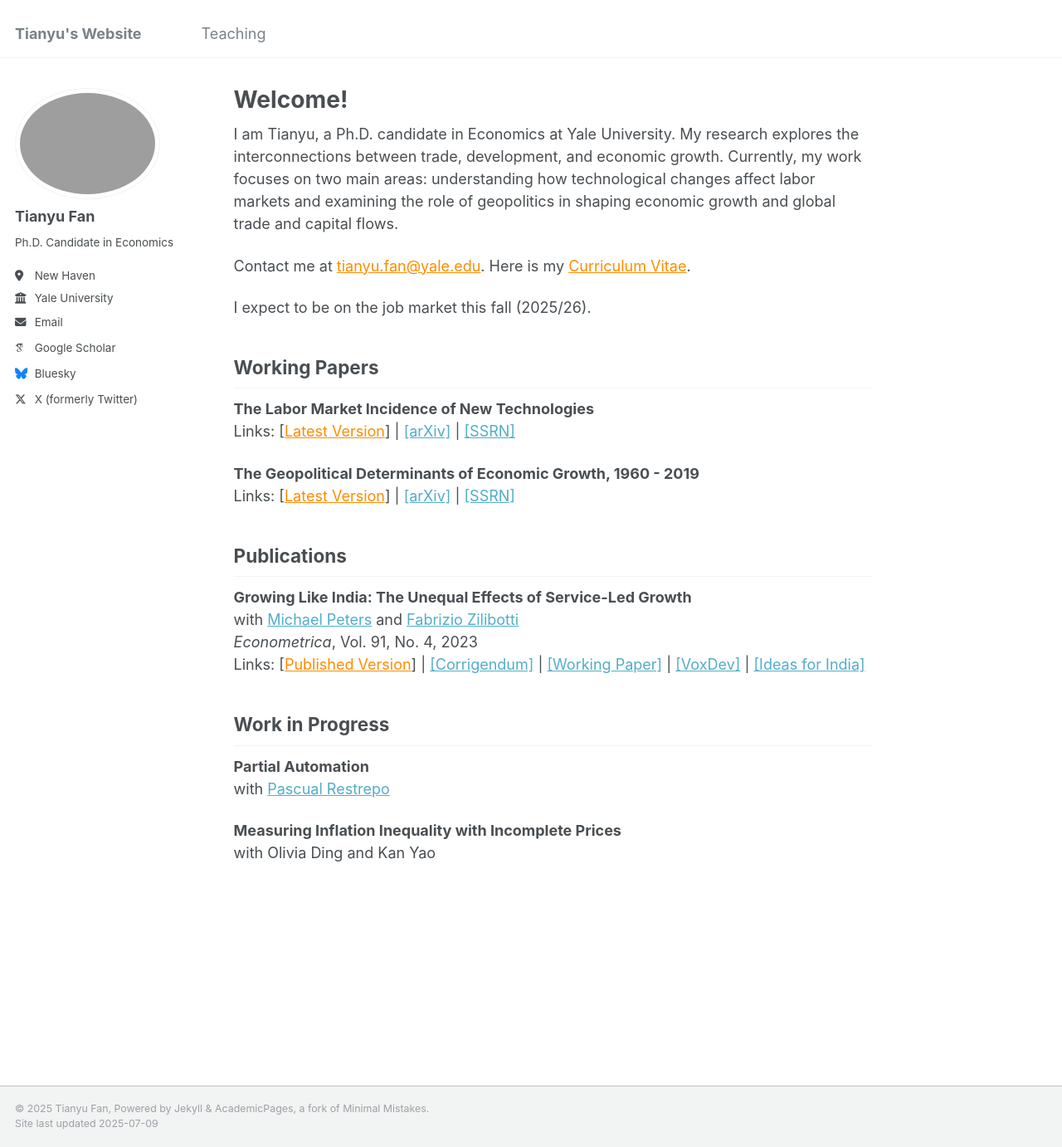
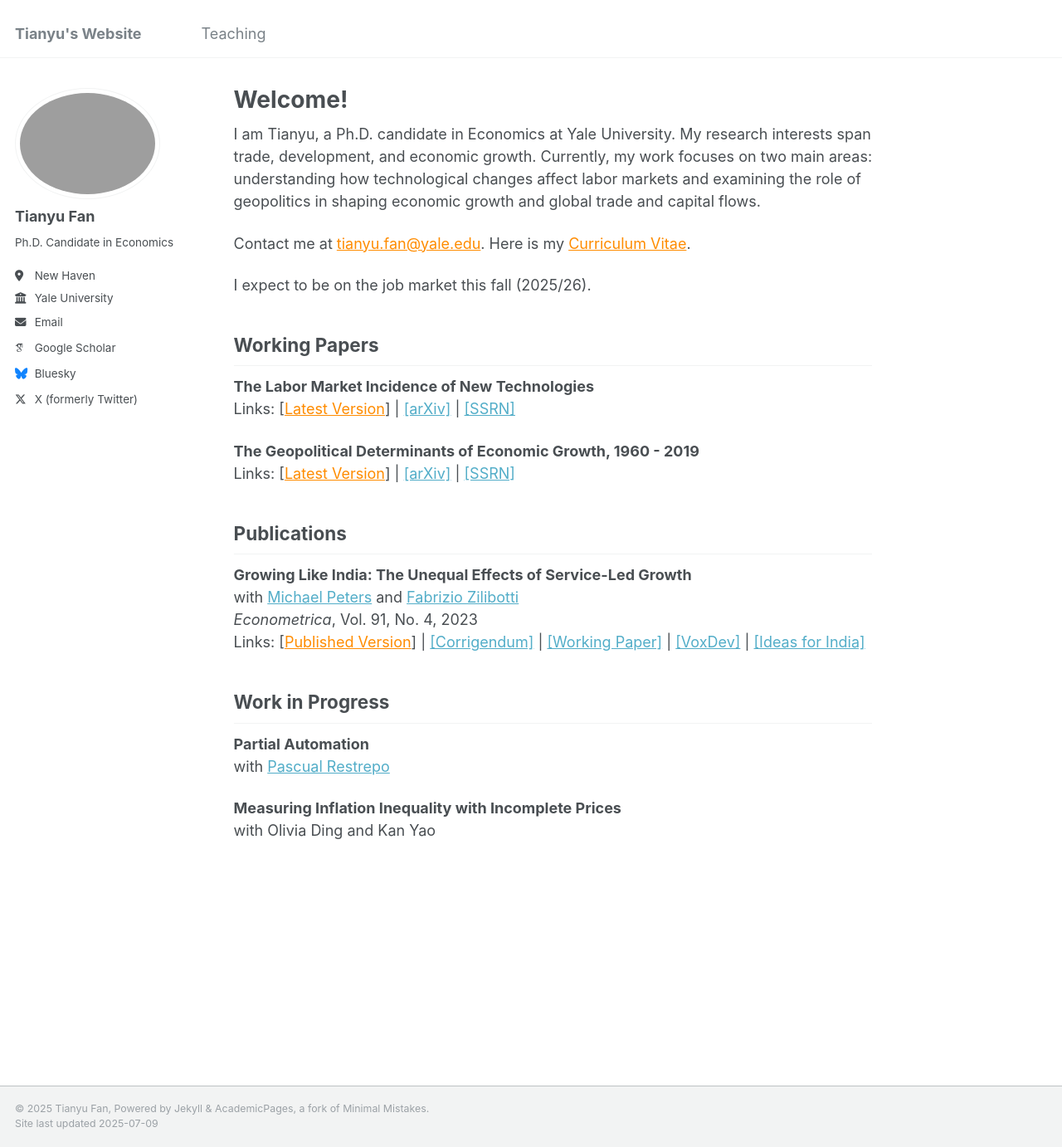
Before and after one commit to tianyufan-econ/tianyufan-econ.github.io, a Jekyll site: the page built from _pages/about.md, in a window 1280 px wide and 1382 px high. Shown: the whole window at 83% size. Built offline with Jekyll 4.4.1, drawn with Linux system fonts in a browser that asks for light colours; some web fonts are replaced.

Commit message:
Update about.md

```diff
--- a/_pages/about.md
+++ b/_pages/about.md
@@ -8,7 +8,7 @@ redirect_from:
  - /about.html
 ---
 
-I am Tianyu, a Ph.D. candidate in Economics at Yale University. My research explores the interconnections between trade, development, and economic growth. Currently, my work focuses on two main areas: understanding how technological changes affect labor markets and examining the role of geopolitics in shaping economic growth and global trade and capital flows.
+I am Tianyu, a Ph.D. candidate in Economics at Yale University. My research interests span trade, development, and economic growth. Currently, my work focuses on two main areas: understanding how technological changes affect labor markets and examining the role of geopolitics in shaping economic growth and global trade and capital flows.
 
 Contact me at <a href="mailto:tianyu.fan@yale.edu" style="color: darkorange;">tianyu.fan@yale.edu</a>. Here is my <a href="/files/CV_FAN_Tianyu.pdf" style="color: darkorange;" title="Download Tianyu Fan's CV">Curriculum Vitae</a>.
 
```
